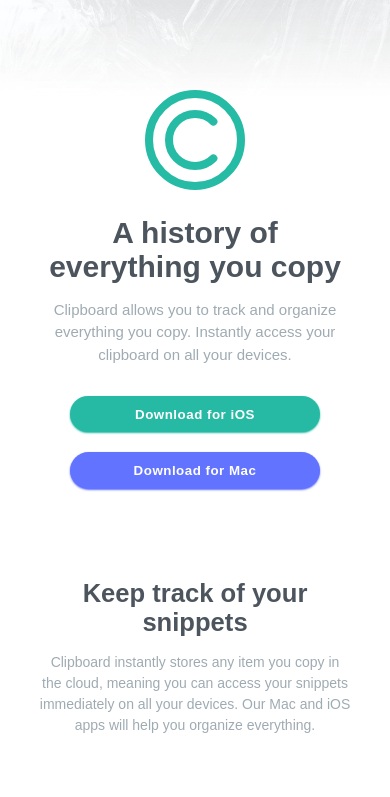
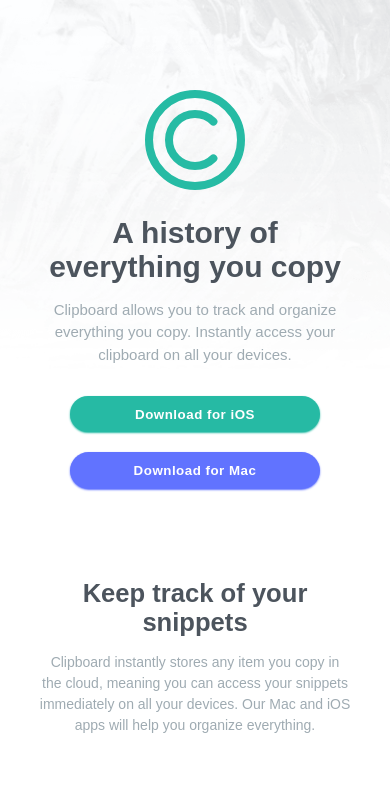
Before and after one commit to find-my-name/clipboard-landing-page, a plain HTML site: page index.html in a window 390 px wide. Shown: the top 797 px of the page. Drawn offline with Linux system fonts and the light colour scheme; a web font is replaced by a local one.

Commit message:
Update style.css

```diff
--- a/style.css
+++ b/style.css
@@ -233,6 +233,11 @@ section p {
 }
 
 @media (max-width: 576px) {
+  body {
+    background: url("/images/bg-header-mobile.png") no-repeat;
+    background-size: contain;
+  }
+
   .main-header,
   section {
     width: 80% !important;
```
